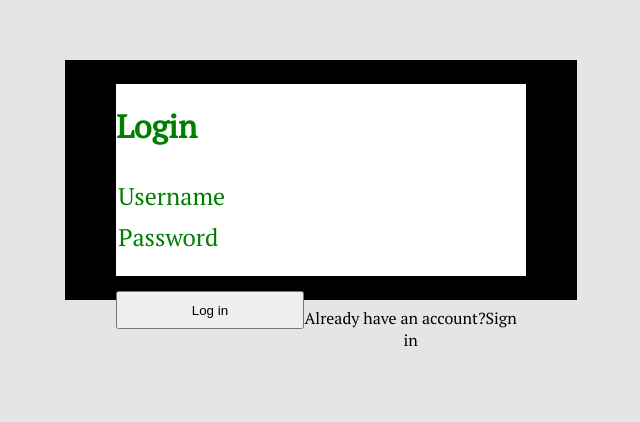
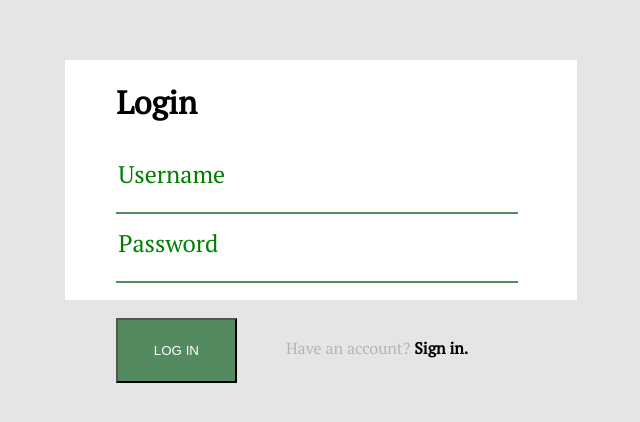
Before and after one commit to ft-water-my-plants-7/frontend, a React (Create React App) app in the folder water-my-plants/: page / in a window 1280 px wide. Shown: the part 220-642 px from the top of the page, without its empty margins (319-959 px from the left). Built offline with nearby package versions, Linux system fonts and the light colour scheme.

Commit message:
sign-in styling complete

```diff
--- a/water-my-plants/public/index.html
+++ b/water-my-plants/public/index.html
@@ -26,6 +26,7 @@
     -->
     <link rel="preconnect" href="https://fonts.gstatic.com">
     <link href="https://fonts.googleapis.com/css2?family=Amatic+SC&family=PT+Serif&display=swap" rel="stylesheet">
+    <link href="https://fonts.googleapis.com/css2?family=Raleway:wght@200&display=swap" rel="stylesheet">
     <title>Water my plants</title>
   </head>
   <body>
--- a/water-my-plants/src/Components/sign-in.js
+++ b/water-my-plants/src/Components/sign-in.js
@@ -2,6 +2,20 @@ import React, { useState, useEffect } from "react";
 import styled from "styled-components";
 import axios from "axios";
 import {useHistory} from 'react-router-dom'
+
+// export default {
+//   headerColor: "#224229",
+//   primaryColor: "#E5E5E5",
+//   secondaryFontColor: "#224229",
+//   black: "black",
+//   white: "white",
+//   green: "#548A60",
+//   highlight: "#B1B7B3",
+//   font: "Amatic SC",
+//   secondaryFont: "PT Serif",
+//   thirdFont: "Raleway",
+// };
+
 
 const PageContainer = styled.div`
   display: flex;
@@ -13,8 +27,8 @@ const PageContainer = styled.div`
 
 const ContentContainer = styled.div`
   display: flex;
-  background-color: black;
   height: 30%;
+  background-color: white;
   width: 40%;
   justify-content: center;
   align-items: center;
@@ -25,7 +39,7 @@ const InnerContentContainer = styled.div`
   display: flex;
   flex-direction: column;
   background-color: ${(props) => props.theme.white};
-  height: 80%;
+  height: 100%;
   width: 80%;
   justify-content: space-evenly;
   align-items: flex-start;
@@ -34,21 +48,26 @@ const InnerContentContainer = styled.div`
   h1 {
     font-family: ${(props) => props.theme.secondaryFont};
     color: ${(props) => props.theme.tertiaryColor};
+    background-color: "yellow";
   }
 
   form {
     display: flex;
     flex-direction: column;
     width: 98%;
-    justify-content: space-evenly;
   }
 
   input {
     border: none;
     width: 100%;
-    height: 150%;
-    color: red;
-    margin-bottom: 5%;
+    height: 100%;
+    padding-bottom: 4%;
+    margin-bottom: 2%;
+    box-sizing: border-box;
+    border-bottom: 2px solid ${(props) => props.theme.green};
+    font-family: ${(props) => props.theme.secondaryFont};
+    color: ${(props) => props.theme.green};
+    font-size: 2rem;
   }
 
   input::-webkit-input-placeholder {
@@ -61,16 +80,31 @@ const InnerContentContainer = styled.div`
 const SectionThreeForm = styled.div`
   display: flex;
   justify-content: space-between;
-  /* align-items: center; */
-  justify-content: center;
+  align-items: center;
   padding-top: 10%;
 
+  button {
+    width: 30%;
+    height: 120%;
+    background-color: ${(props) => props.theme.green};
+    color: white;
+  }
 
-  button {
-    width: 50%;
+  p {
+    width: 70%;
     height: 50%;
+    color: ${(props) => props.theme.highlight};
   }
-`
+
+  p span {
+    font-weight: 800;
+    color: ${(props) => props.theme.black};
+  }
+
+  p span:hover {
+    cursor: pointer;
+  }
+`;
 
 
 
@@ -129,10 +163,10 @@ function SignInForm () {
                 />
               </label>
               <SectionThreeForm>
-                <button>Log in</button>
+                <button>LOG IN</button>
                 <p>
-                  Already have an account?
-                  <span onClick={() => history.push("/Signup")}>Sign in</span>
+                  Have an account?
+                  <span onClick={() => history.push("/Signup")}> Sign in.</span>
                 </p>
               </SectionThreeForm>
             </form>
--- a/water-my-plants/src/theme/index.js
+++ b/water-my-plants/src/theme/index.js
@@ -3,11 +3,12 @@ import styled from "styled-components";
 export default {
   headerColor: "#224229",
   primaryColor: "#E5E5E5",
-  secondaryColor: "crimson",
-  tertiaryColor: "green",
+  secondaryFontColor: "#224229",
   black: "black",
   white: "white",
-  breakpointMobile: "(max-width: 550px)",
+  green: "#548A60",
+  highlight: "#B1B7B3",
   font: "Amatic SC",
   secondaryFont: "PT Serif",
+  thirdFont: "Raleway",
 };
```
